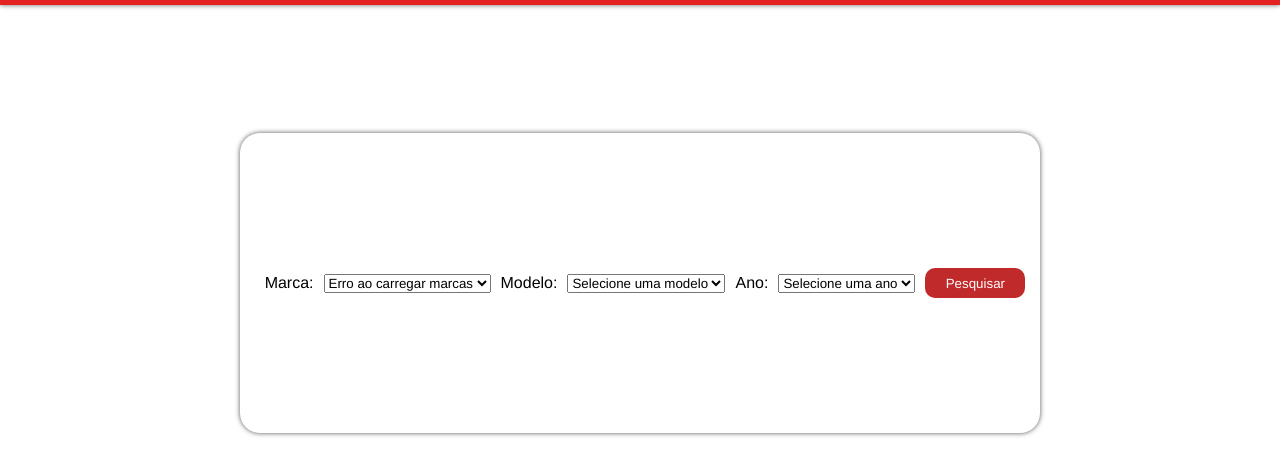
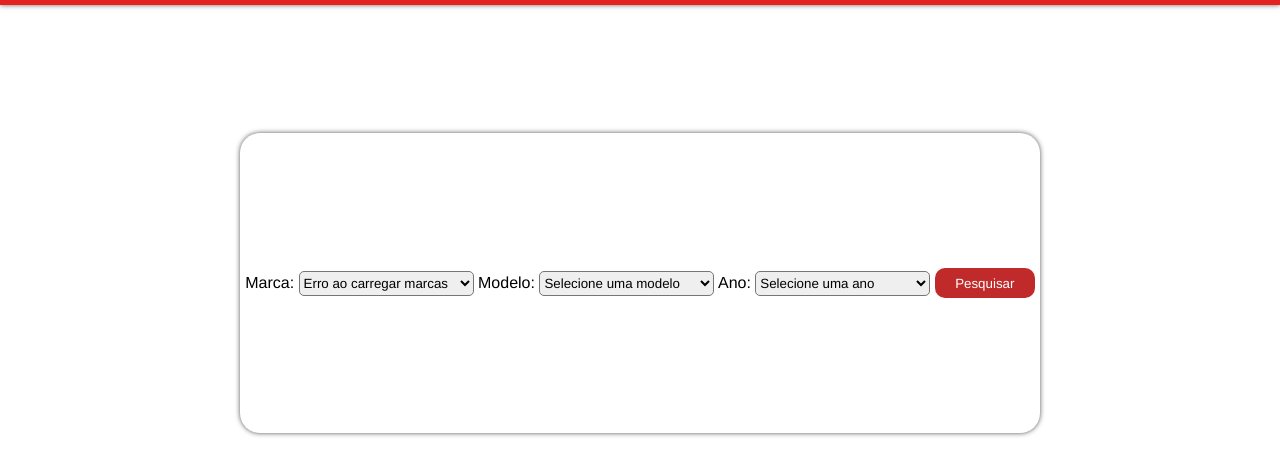
Before and after one commit to GabrielTramon/Api-fipe, a plain HTML site: page index.html in a window 1280 px wide. Shown: the part 85-560 px from the top of the page. Drawn offline with Linux system fonts and the light colour scheme; no server answers.

Commit message:
continuação ao back-end

```diff
--- a/CSS/styles.css
+++ b/CSS/styles.css
@@ -28,7 +28,12 @@
     margin-top: 10%;
     border-radius: 20px;
     box-shadow: 0px 0px 5px rgb(83, 83, 83);
-    gap: 10px;
+}
+
+.box select{
+    width: 175px;
+    height: 25px;
+    border-radius: 5px;
 }
 
 #Valor{
--- a/index.html
+++ b/index.html
@@ -15,7 +15,7 @@
     </div>
     <div class="page">
         <div class="box">
-            <ul id="resultado"></ul>
+            <div class="box-items">
                 <label for="marca">Marca: </label>
                 <select id="marca">
                     <option value="">Selecione uma marca</option>
@@ -31,5 +31,6 @@
                 <button id="botao">Pesquisar</button>
             </div>
         </div>
+    </div>
 </body>
 </html>
--- a/js/scripts.js
+++ b/js/scripts.js
@@ -1,8 +1,8 @@
-async function carregarMarcas() {
+async function apiCar() {
     const urlMarca = `https://parallelum.com.br/fipe/api/v1/carros/marcas`
     const marcaSelect = document.getElementById("marca") //ele pega o id do select
     const modeloSelect = document.getElementById("modelo") //ele pega o id do modelo
-    const anoSelect = document.getElementById("modelo") //ele pega o id do modelo
+    const anoSelect = document.getElementById("ano") //ele pega o id do modelo
 
     let codMarca;
     let codModelo;
@@ -59,4 +59,4 @@ async function carregarMarcas() {
 }
 
 
-carregarMarcas()
+apiCar()
```
Lines whose indentation alone changed are shown as unchanged.
